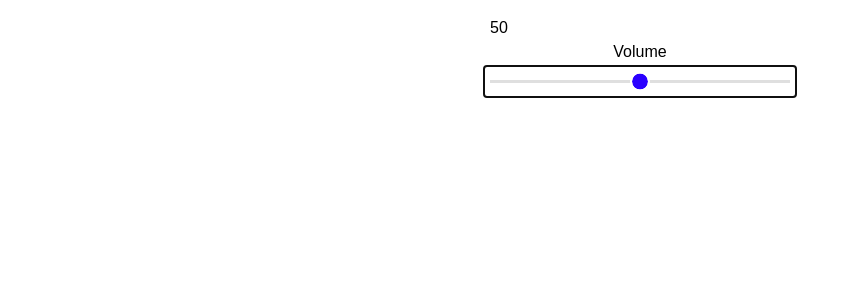
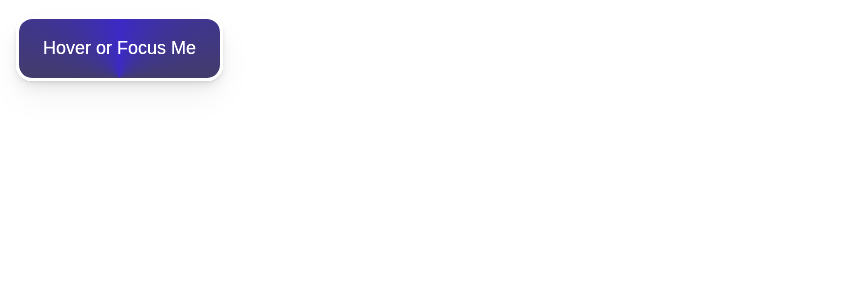
Before and after one commit to arnoldpaye/react-joy, a React (Vite) app: page / in a window 1280 px wide. Shown: the top 300 px of the page, without its empty margins (0-846 px from the left). Built offline with nearby package versions, Linux system fonts and the light colour scheme; a web font is replaced by a local one.

Commit message:
feat: replace Slider with styled Button component and add ref forwarding

```diff
--- a/src/App.jsx
+++ b/src/App.jsx
@@ -1,30 +1,18 @@
 import React from "react";
 
-import Slider from "./components/Slider";
+import Button from "./components/Button";
 
 function App() {
-  const [volume, setVolume] = React.useState(50);
+  const buttonRef = React.useRef();
 
-  const sliderRef = React.useRef();
-
-  React.useEffect(() => {
-    sliderRef.current.focus();
-  }, []);
+  function logRef() {
+    console.log("Captured ref: ", buttonRef.current);
+  }
 
   return (
-    <main>
-      <span>{volume}</span>
-      <Slider
-        ref={sliderRef}
-        label={"Volume"}
-        min={0}
-        max={100}
-        value={volume}
-        onChange={(event) => {
-          setVolume(event.target.value);
-        }}
-      />
-    </main>
+    <Button ref={buttonRef} onMouseEnter={logRef} onFocus={logRef}>
+      Hover or Focus Me
+    </Button>
   );
 }
 
--- a/src/components/Button.jsx
+++ b/src/components/Button.jsx
@@ -1,14 +1,13 @@
 import React from "react";
 
-function Button({ children }) {
-  const [hi, setHi] = React.useState(5);
+import styles from "./Button.module.css";
 
-  function handleClick(event) {
-    console.log("Clicked");
-    setHi(hi + 1);
-  }
-
-  return <button onClick={handleClick}>{children}</button>;
+function Button({ children, ...delegated }, ref) {
+  return (
+    <button ref={ref} {...delegated} className={styles.btn}>
+      {children}
+    </button>
+  );
 }
 
-export default Button;
+export default React.forwardRef(Button);
--- /dev/null
+++ b/src/components/Button.module.css
@@ -0,0 +1,26 @@
+.btn {
+  padding: 16px 24px;
+  border: none;
+  color: white;
+  border-radius: 16px;
+  font-size: 1.125rem;
+  font-weight: 500;
+  filter: saturate(50%) brightness(125%) hue-rotate(-20deg);
+  background: conic-gradient(
+    from 90deg at 50% 100%,
+    hsl(270deg 50% 30%) 50%,
+    hsl(270deg 100% 50%) 75%,
+    hsl(270deg 50% 30%) 100%
+  );
+  will-change: transform;
+  transition: filter 250ms;
+  border: 3px solid white;
+  box-shadow: 0px 1px 2px hsl(0deg 0% 0% / 0.05),
+    0px 2px 4px hsl(0deg 0% 0% / 0.05), 0px 4px 8px hsl(0deg 0% 0% / 0.05),
+    0px 8px 16px hsl(0deg 0% 0% / 0.05), 0px 16px 32px hsl(0deg 0% 0% / 0.05);
+}
+
+.btn:hover,
+.btn:focus {
+  filter: saturate(100%) brightness(100%) hue-rotate(0deg);
+}
```
